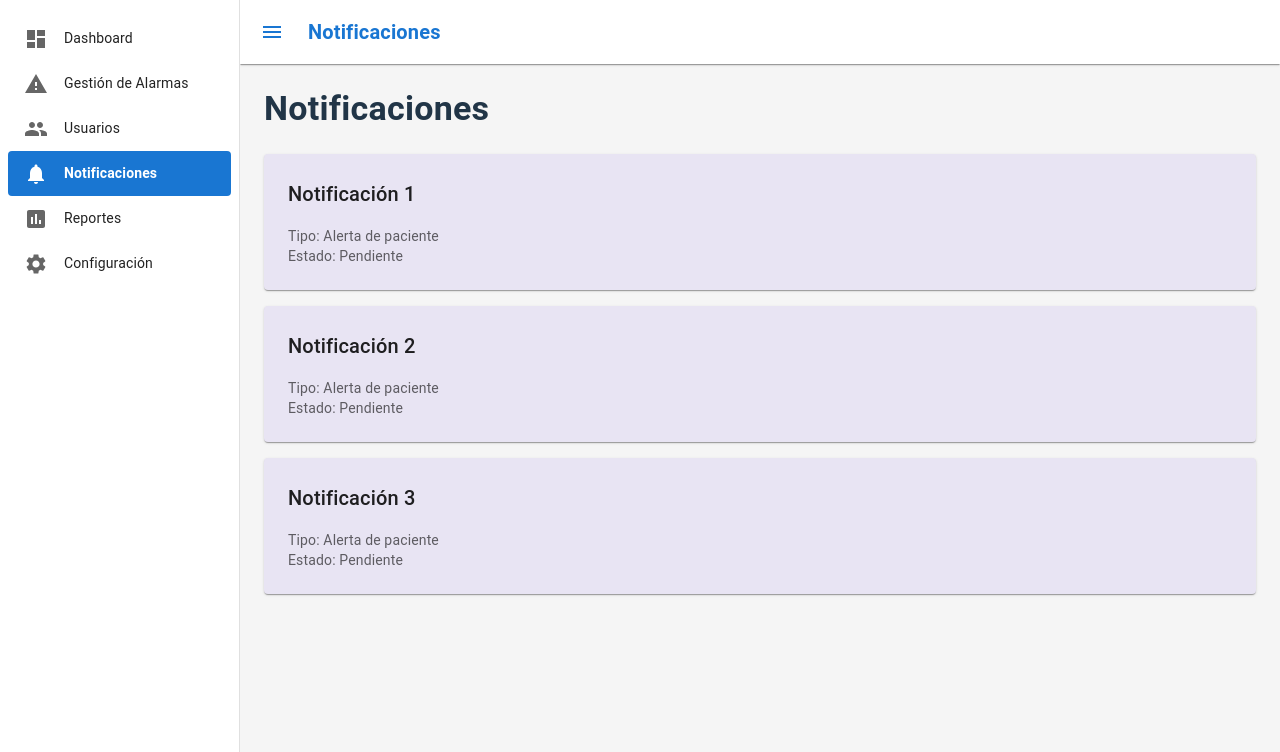
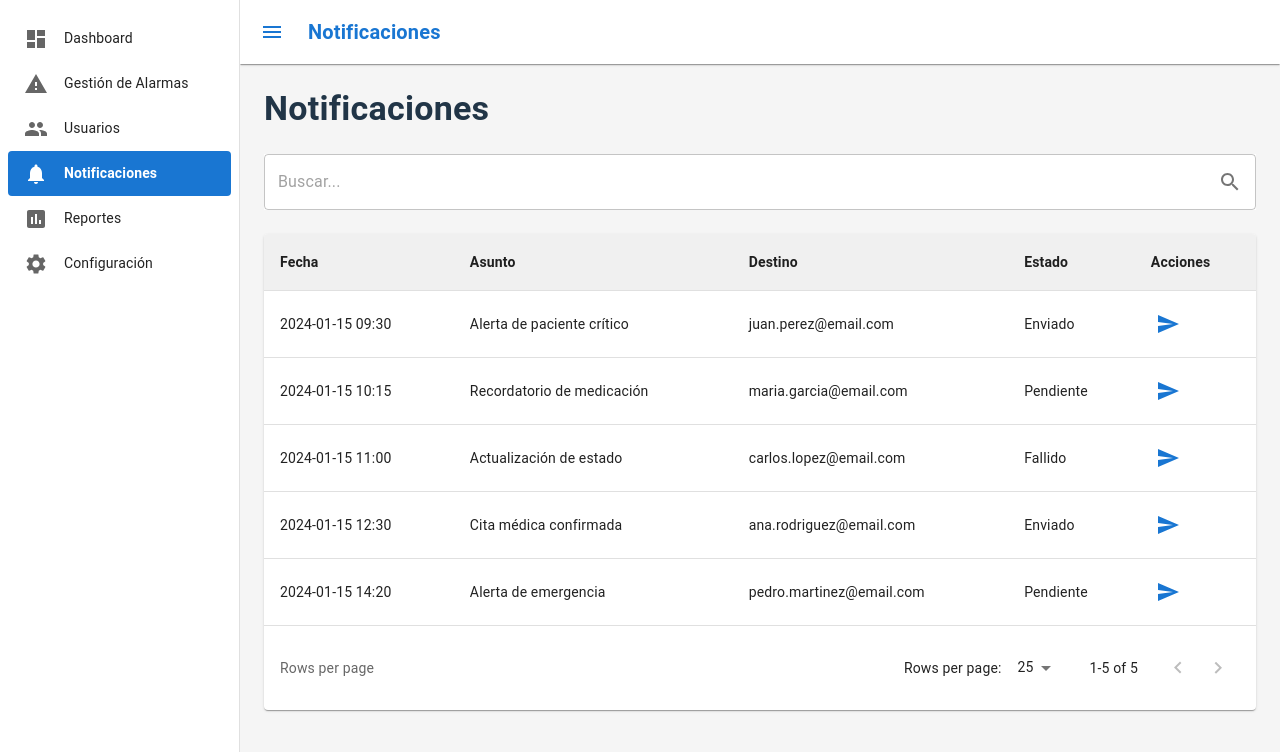
Before and after one commit to jameshell/CareAlarmWeb, a React (Vite) app: page /notificaciones in a window 1280 px wide. Shown: the top 752 px of the page. Built offline with nearby package versions, Linux system fonts and the light colour scheme.

Commit message:
Adding notificaciones page

```diff
--- a/src/pages/NotificacionesPage.tsx
+++ b/src/pages/NotificacionesPage.tsx
@@ -2,22 +2,92 @@ import React, { useState } from 'react';
 import {
   Box,
   Typography,
-  Card,
-  CardContent,
   Toolbar,
   useTheme,
   useMediaQuery,
+  TextField,
+  Table,
+  TableBody,
+  TableCell,
+  TableContainer,
+  TableHead,
+  TableRow,
+  Paper,
+  IconButton,
+  TablePagination,
+  InputAdornment,
 } from '@mui/material';
+import {
+  Search as SearchIcon,
+  Send as SendIcon,
+} from '@mui/icons-material';
 import Navbar from '../components/Navbar';
 
 const NotificacionesPage: React.FC = () => {
   const [mobileOpen, setMobileOpen] = useState(false);
   const [desktopOpen, setDesktopOpen] = useState(true);
+  const [searchTerm, setSearchTerm] = useState('');
+  const [page, setPage] = useState(0);
+  const [rowsPerPage, setRowsPerPage] = useState(25);
   const theme = useTheme();
   const isDesktop = useMediaQuery(theme.breakpoints.up('sm'));
 
   const handleDrawerToggle = () => {
     setMobileOpen(!mobileOpen);
+  };
+
+  // Sample data for the table
+  const notificacionesData = [
+    {
+      id: 1,
+      fecha: '2024-01-15 09:30',
+      asunto: 'Alerta de paciente crítico',
+      destino: 'juan.perez@email.com',
+      estado: 'Enviado',
+    },
+    {
+      id: 2,
+      fecha: '2024-01-15 10:15',
+      asunto: 'Recordatorio de medicación',
+      destino: 'maria.garcia@email.com',
+      estado: 'Pendiente',
+    },
+    {
+      id: 3,
+      fecha: '2024-01-15 11:00',
+      asunto: 'Actualización de estado',
+      destino: 'carlos.lopez@email.com',
+      estado: 'Fallido',
+    },
+    {
+      id: 4,
+      fecha: '2024-01-15 12:30',
+      asunto: 'Cita médica confirmada',
+      destino: 'ana.rodriguez@email.com',
+      estado: 'Enviado',
+    },
+    {
+      id: 5,
+      fecha: '2024-01-15 14:20',
+      asunto: 'Alerta de emergencia',
+      destino: 'pedro.martinez@email.com',
+      estado: 'Pendiente',
+    },
+  ];
+
+  const filteredData = notificacionesData.filter((notificacion) =>
+    notificacion.asunto.toLowerCase().includes(searchTerm.toLowerCase()) ||
+    notificacion.destino.toLowerCase().includes(searchTerm.toLowerCase()) ||
+    notificacion.estado.toLowerCase().includes(searchTerm.toLowerCase())
+  );
+
+  const handleChangePage = (event: unknown, newPage: number) => {
+    setPage(newPage);
+  };
+
+  const handleChangeRowsPerPage = (event: React.ChangeEvent<HTMLInputElement>) => {
+    setRowsPerPage(parseInt(event.target.value, 10));
+    setPage(0);
   };
 
   return (
@@ -40,29 +110,72 @@ const NotificacionesPage: React.FC = () => {
           Notificaciones
         </Typography>
 
-        <Box sx={{ display: 'flex', flexDirection: 'column', gap: 2 }}>
-          {[1, 2, 3].map((index) => (
-            <Card
-              key={index}
-              sx={{
-                backgroundColor: '#e8e4f3',
-                boxShadow: 1,
-              }}
-            >
-              <CardContent sx={{ p: 3 }}>
-                <Typography variant="h6" sx={{ mb: 2 }}>
-                  Notificación {index}
-                </Typography>
-                <Typography variant="body2" color="text.secondary">
-                  Tipo: Alerta de paciente
-                </Typography>
-                <Typography variant="body2" color="text.secondary">
-                  Estado: Pendiente
-                </Typography>
-              </CardContent>
-            </Card>
-          ))}
-        </Box>
+        {/* Search Field */}
+        <TextField
+          fullWidth
+          variant="outlined"
+          placeholder="Buscar..."
+          value={searchTerm}
+          onChange={(e) => setSearchTerm(e.target.value)}
+          sx={{ mb: 3, backgroundColor: 'white' }}
+          InputProps={{
+            endAdornment: (
+              <InputAdornment position="end">
+                <SearchIcon />
+              </InputAdornment>
+            ),
+          }}
+        />
+
+        {/* Table */}
+        <TableContainer component={Paper} sx={{ boxShadow: 1 }}>
+          <Table>
+            <TableHead sx={{ backgroundColor: '#f0f0f0' }}>
+              <TableRow>
+                <TableCell sx={{ fontWeight: 600 }}>Fecha</TableCell>
+                <TableCell sx={{ fontWeight: 600 }}>Asunto</TableCell>
+                <TableCell sx={{ fontWeight: 600 }}>Destino</TableCell>
+                <TableCell sx={{ fontWeight: 600 }}>Estado</TableCell>
+                <TableCell sx={{ fontWeight: 600 }}>Acciones</TableCell>
+              </TableRow>
+            </TableHead>
+            <TableBody>
+              {filteredData
+                .slice(page * rowsPerPage, page * rowsPerPage + rowsPerPage)
+                .map((notificacion) => (
+                  <TableRow key={notificacion.id} hover>
+                    <TableCell>{notificacion.fecha}</TableCell>
+                    <TableCell>{notificacion.asunto}</TableCell>
+                    <TableCell>{notificacion.destino}</TableCell>
+                    <TableCell>{notificacion.estado}</TableCell>
+                    <TableCell>
+                      <IconButton size="small" color="primary" title="Reenviar">
+                        <SendIcon />
+                      </IconButton>
+                    </TableCell>
+                  </TableRow>
+                ))}
+            </TableBody>
+          </Table>
+
+          {/* Pagination */}
+          <Box sx={{ display: 'flex', justifyContent: 'space-between', alignItems: 'center', p: 2 }}>
+            <Typography variant="body2" color="text.secondary">
+              Rows per page
+            </Typography>
+            <TablePagination
+              component="div"
+              count={filteredData.length}
+              page={page}
+              onPageChange={handleChangePage}
+              rowsPerPage={rowsPerPage}
+              onRowsPerPageChange={handleChangeRowsPerPage}
+              rowsPerPageOptions={[10, 25, 50]}
+              labelDisplayedRows={({ from, to, count }) => `${from}-${to} of ${count}`}
+              sx={{ border: 'none' }}
+            />
+          </Box>
+        </TableContainer>
       </Box>
     </Box>
   );
```
